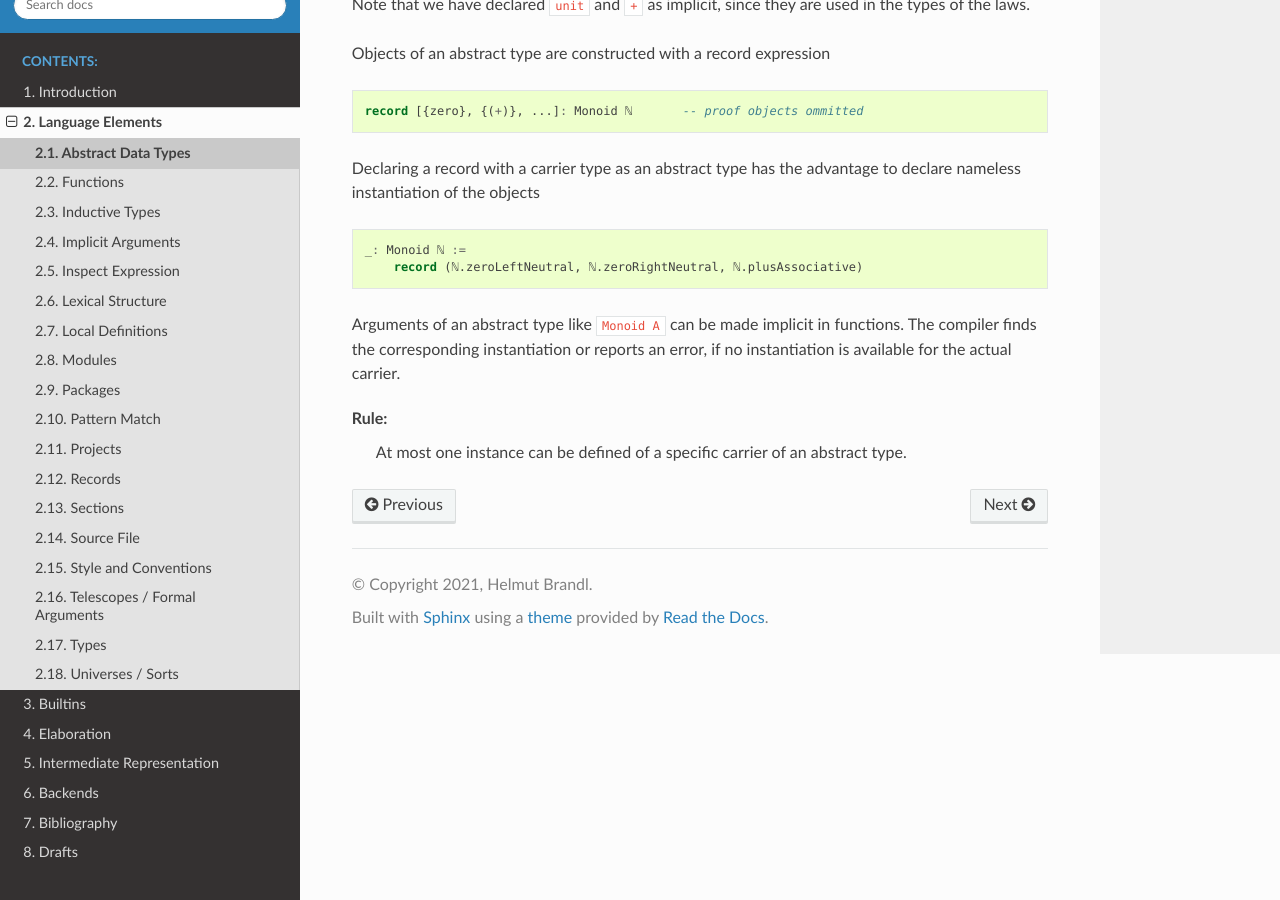
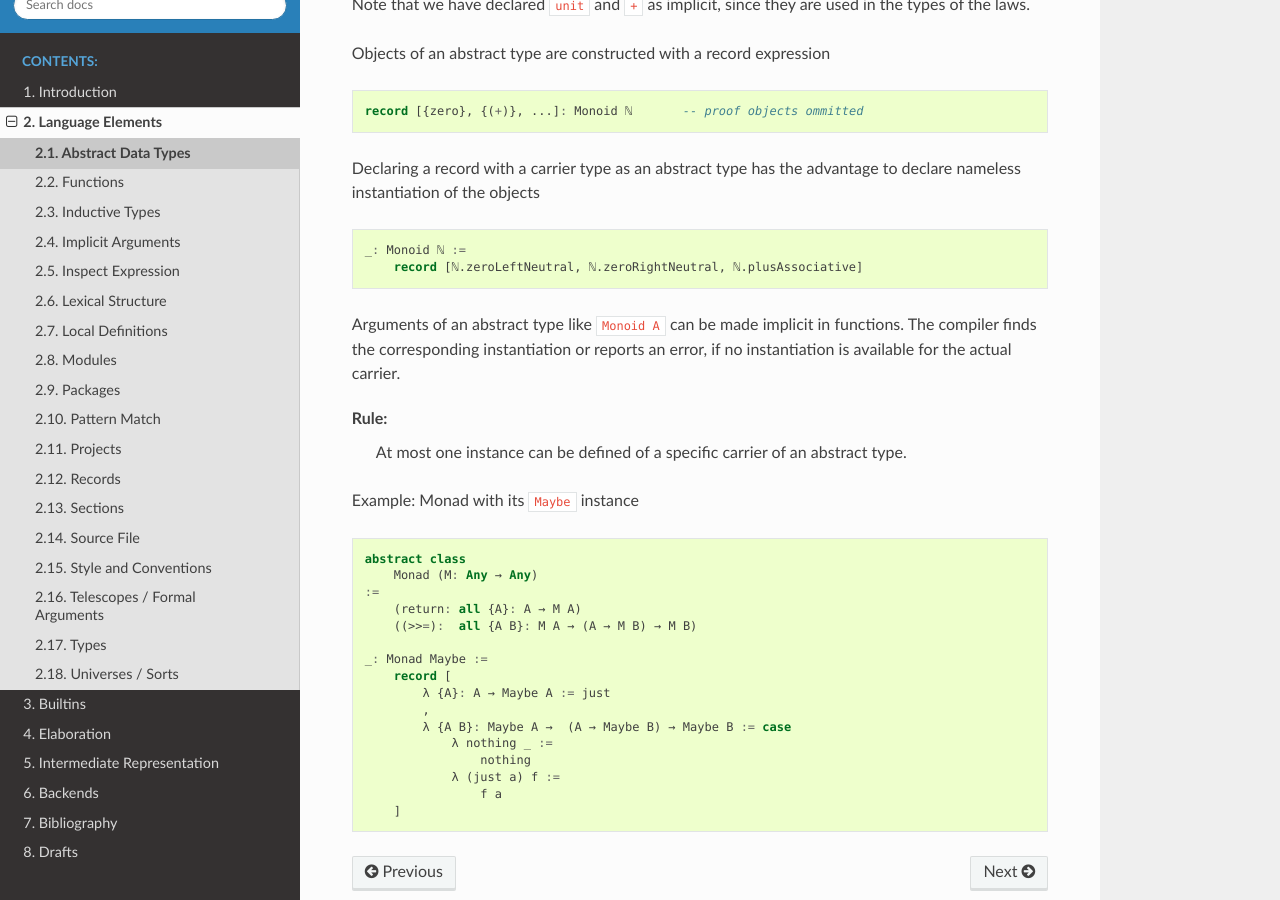
Before and after one commit to alba-lang/lang-spec, a Sphinx documentation site: the page built from sphinx/source/lang-elems/adt.rst, in a window 1280 px wide and 900 px high, scrolled down 399 px. Built offline with Sphinx 7.4.7 and the Read the Docs theme 2.0.0, drawn with Linux system fonts in a browser that asks for light colours.

Commit message:
Added example 'Monad' to 'Abstract Data Types'
	modified:   sphinx/source/lang-elems/adt.rst

```diff
--- a/sphinx/source/lang-elems/adt.rst
+++ b/sphinx/source/lang-elems/adt.rst
@@ -28,7 +28,7 @@ Declaring a record with a carrier type as an abstract type has the advantage to
 declare nameless instantiation of the objects ::
 
     _: Monoid ℕ :=
-        record (ℕ.zeroLeftNeutral, ℕ.zeroRightNeutral, ℕ.plusAssociative)
+        record [ℕ.zeroLeftNeutral, ℕ.zeroRightNeutral, ℕ.plusAssociative]
 
 Arguments of an abstract type like ``Monoid A`` can be made implicit in
 functions. The compiler finds the corresponding instantiation or reports an
@@ -37,3 +37,24 @@ error, if no instantiation is available for the actual carrier.
 Rule:
     At most one instance can be defined of a specific carrier of an abstract
     type.
+
+
+
+Example: Monad with its ``Maybe`` instance ::
+
+    abstract class
+        Monad (M: Any → Any)
+    :=
+        (return: all {A}: A → M A)
+        ((>>=):  all {A B}: M A → (A → M B) → M B)
+
+    _: Monad Maybe :=
+        record [
+            λ {A}: A → Maybe A := just
+            ,
+            λ {A B}: Maybe A →  (A → Maybe B) → Maybe B := case
+                λ nothing _ :=
+                    nothing
+                λ (just a) f :=
+                    f a
+        ]
```
